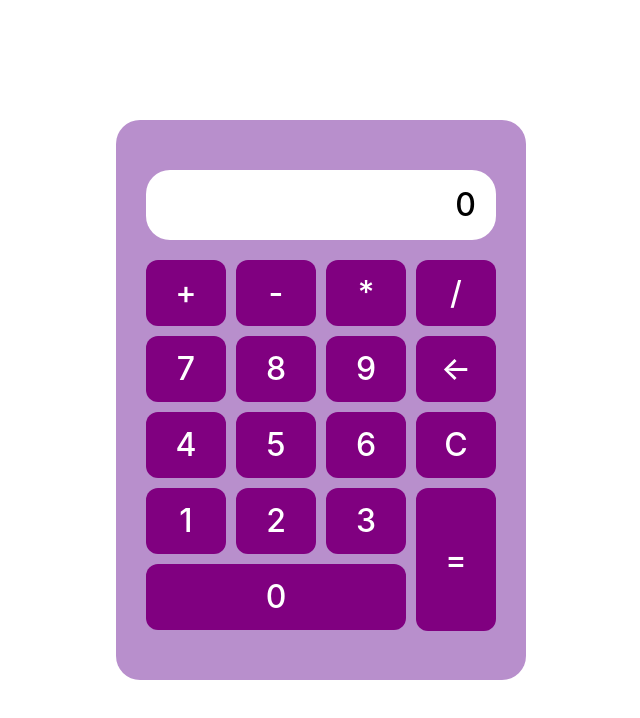
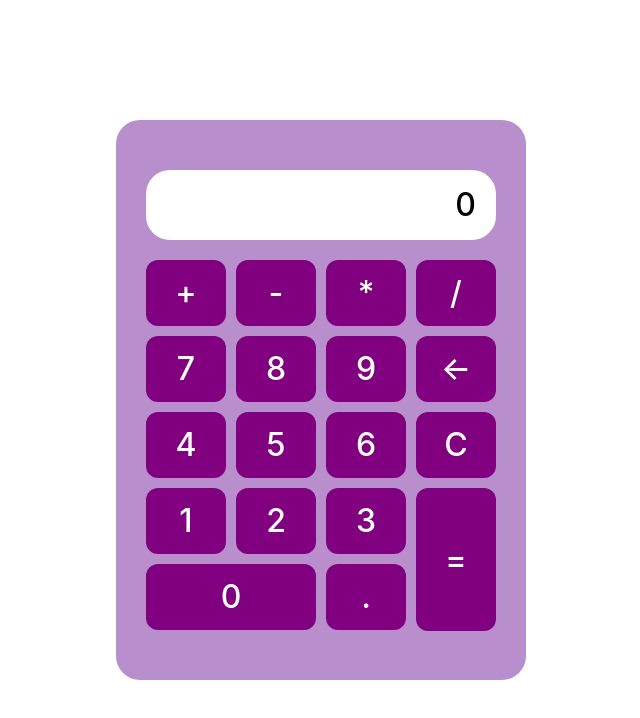
Before and after one commit to eundol0519/hanghaeplus-coyukdae, a React (Create React App) app: page / in a window 1280 px wide. Shown: the top 718 px of the page, without its empty margins (319-959 px from the left). Built offline with nearby package versions, Linux system fonts and the light colour scheme.

Commit message:
🐎 : 계산기 기능 및 UI 개선

```diff
--- a/src/App.js
+++ b/src/App.js
@@ -7,54 +7,38 @@ function App() {
     [7, 8, 9, "←"],
     [4, 5, 6, "C"],
     [1, 2, 3, "="],
-    [0],
+    [0, "."],
   ];
 
-  const [operator, setOperator] = useState("");
-  const [number, setNumber] = useState("");
-  const [result, setResult] = useState(0);
-  const [hasCalculatedResult, setHasCalculatedResult] = useState(false);
+  const [extension, setExtension] = useState("");
 
   const formatNumberWithCommas = (x) => {
     return x.toString().replace(/\B(?=(\d{3})+(?!\d))/g, ',');
-  };
+  }
 
   const calculationHandler = (type, value) => {
     switch (type) {
       case "number":
         const convertStringToNumber = (item) => {
-          return Number(`${item}${value}`);
+          return String(`${item}${value}`);
         };
 
-        if (hasCalculatedResult && !operator) {
-          setOperator("+");
-          setHasCalculatedResult(false);
-        }
+        setExtension((prev) => convertStringToNumber(prev));
+        break;
+      case "dot":
+        setExtension((prev) => prev + ".");
+        break;
+      case "operator":
+        const lastChar = extension.charAt(extension.length - 1);
 
-        if (!hasCalculatedResult && !operator) {
-          setResult((prev) => convertStringToNumber(prev));
+        if (["+", "-", "/", "*"].includes(lastChar)) {
+          setExtension((prev) => prev.slice(0, prev.length - 1) + value);
         } else {
-          setNumber((prev) => convertStringToNumber(prev));
+          setExtension((prev) => prev + value);
         }
         break;
-      case "operator":
-        if (result) {
-          calculateHandler();
-        }
-
-        setNumber("");
-        setOperator(value);
-        break;
       case "Clear":
-        let text = '';
-
-        if (!operator) {
-          text = String(result);
-          setResult(Number(text.substring(0, text.length - 1)));
-        } else {
-          text = String(number);
-          setNumber(Number(text.substring(0, text.length - 1)));
-        }
+        setExtension((prev) => prev.slice(0, prev.length - 1));
         break;
       default:
         alert("calculationHandler error");
@@ -77,37 +61,33 @@ function App() {
   }
 
   const calculateHandler = () => {
-    if (result && operator && !number) {
+    const lastChar = extension.charAt(extension.length - 1);
+
+    if (["+", "-", "/", "*"].includes(lastChar)) {
       alert("연산자 뒤에 숫자가 없어 계산이 어렵습니다.");
       return;
     }
 
-    const calculationResult = calculateExpression(`${result}${operator}${number}`);
-    const roundedResult = Math.ceil(calculationResult);
+    const calculationResult = calculateExpression(extension);
+    const roundedResult = String(Math.ceil(calculationResult));
 
     if (String(roundedResult).length > 10) {
-      setResult("Infinity");
+      setExtension("Infinity");
     } else if (calculationResult === "숫자 아님") {
-      setResult("숫자 아님");
+      setExtension("숫자 아님");
     } else {
-      setResult(roundedResult);
+      setExtension(roundedResult);
     }
-
-    setNumber("");
-    setOperator("");
-    setHasCalculatedResult(true);
   }
 
   const resetHandler = () => {
-    setOperator("");
-    setNumber("");
-    setResult(0);
+    setExtension("");
   }
 
   return (
     <div className="calculation">
       <div className="resultInput">
-        {formatNumberWithCommas(result)}{operator}{formatNumberWithCommas(number)}
+        {formatNumberWithCommas(extension) || 0}
       </div>
       <div className="buttonWrap">
         {buttons.map((arr, rowIndex) => (
@@ -117,6 +97,10 @@ function App() {
                 className="button"
                 key={columnIndex}
                 onClick={() => {
+                  if (extension === "Infinity" || extension === "숫자 아님") {
+                    setExtension('');
+                  };
+
                   if (item === "C") {
                     return resetHandler();
                   } else if (item === "=") {
@@ -125,8 +109,10 @@ function App() {
 
                   let type = "";
 
-                  if (typeof item === "number" || item === ".") {
+                  if (typeof item === "number") {
                     type = "number";
+                  } else if (item === ".") {
+                    type = 'dot'
                   } else if (["+", "-", "/", "*"].includes(item)) {
                     type = "operator";
                   } else if (item === "←") {
@@ -142,8 +128,10 @@ function App() {
                       lineHeight: "143px",
                     }
                     : item === 0
-                      ? { width: "260px", position: "absolute", bottom: "50px" }
-                      : undefined
+                      ? { width: "170px", position: "absolute", bottom: "50px" }
+                      : item === "."
+                        ? { width: "80px", position: "absolute", bottom: "50px", left: "210px" }
+                        : undefined
                 }
               >
                 {item}
```
